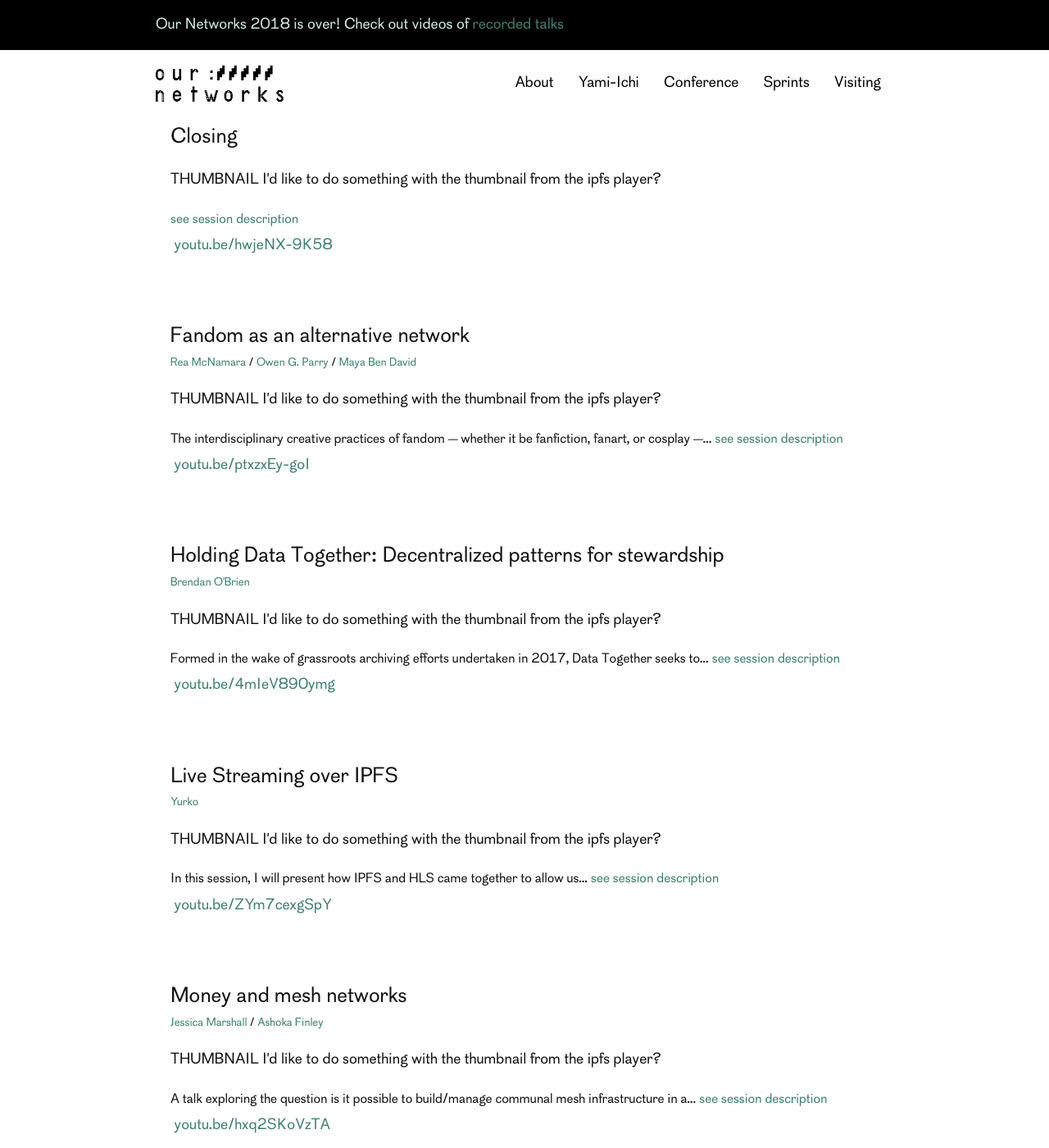
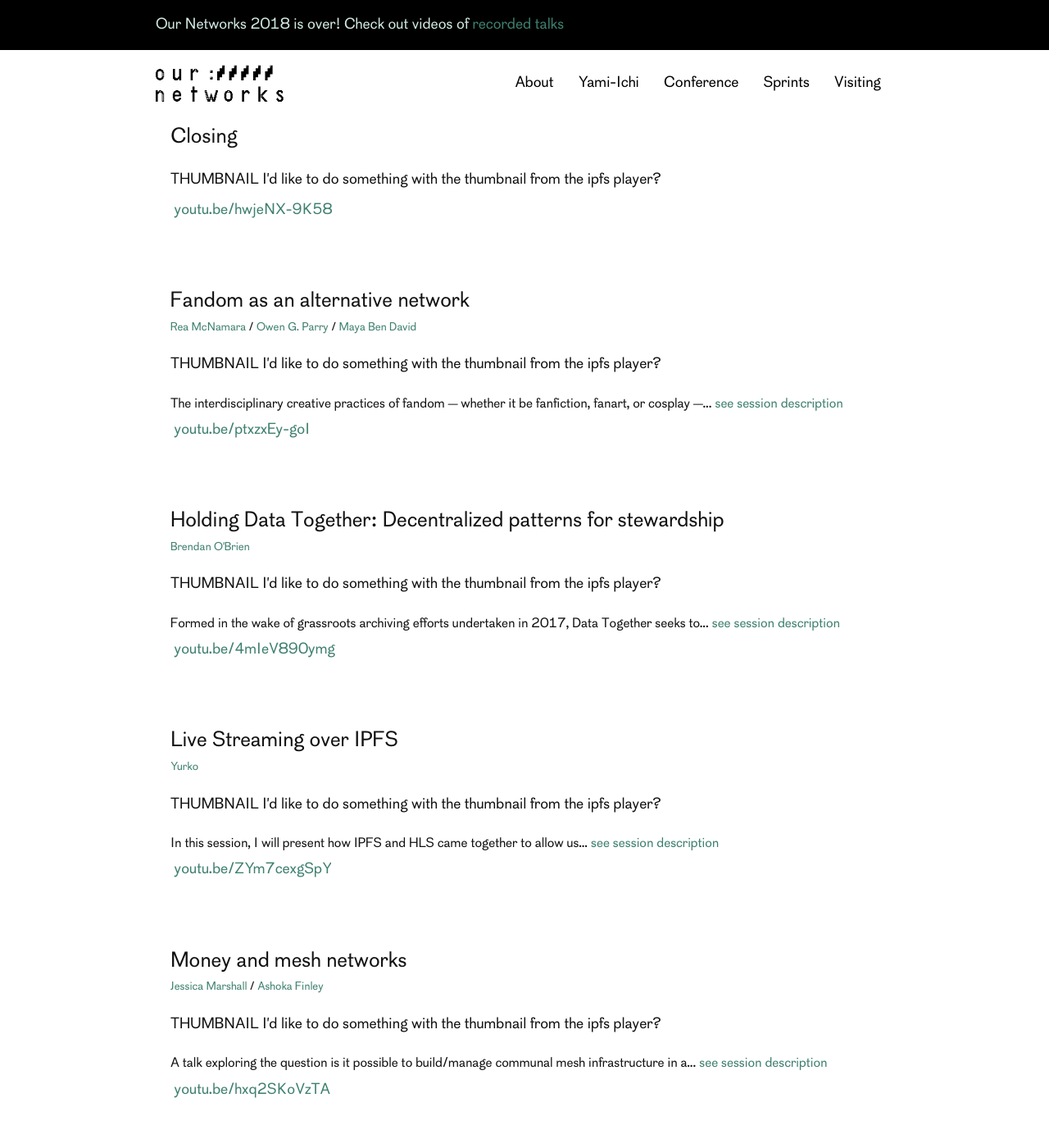
Before and after one commit to ournetworks/ournetworks.ca, a Jekyll site: the page built from conference/recorded-talks.md, in a window 1280 px wide and 1400 px high, scrolled down 1229 px. Shown: the whole window at 82% size. Built offline with Jekyll 4.4.1, drawn with Linux system fonts in a browser that asks for light colours; some of the changed text lies outside the part shown.

Commit message:
orga condition

```diff
--- a/_includes/session-video.html
+++ b/_includes/session-video.html
@@ -21,8 +21,14 @@
     <div class="video-thumbnail">
       <p>THUMBNAIL I'd like to do something with the thumbnail from the ipfs player?</p>
     </div>
+
     <div class="video-caption">
-        <p>{{ session.description | truncatewords: 15 }}<span class="read-more"><a href="/conference/program/#{{ session.title | truncatewords: 6, '' | downcase | replace: ':', '' | replace: ' ', '-' }}" rel="noopener"> see session description</a></span></p>
+        <p>{{ session.description | truncatewords: 15 }}
+          {%- unless session.sessionType == "orga" -%}
+            <span class="read-more">
+            <a href="/conference/program/#{{ session.title | truncatewords: 6, '' | downcase | replace: ':', '' | replace: ' ', '-' }}" rel="noopener"> see session description</a></span>
+          {%- endunless -%}
+        </p>
     </div>
     {%- if session.linkIPFS or session.linkYoutube -%}
     <ul class="bio-sm-list">
```
